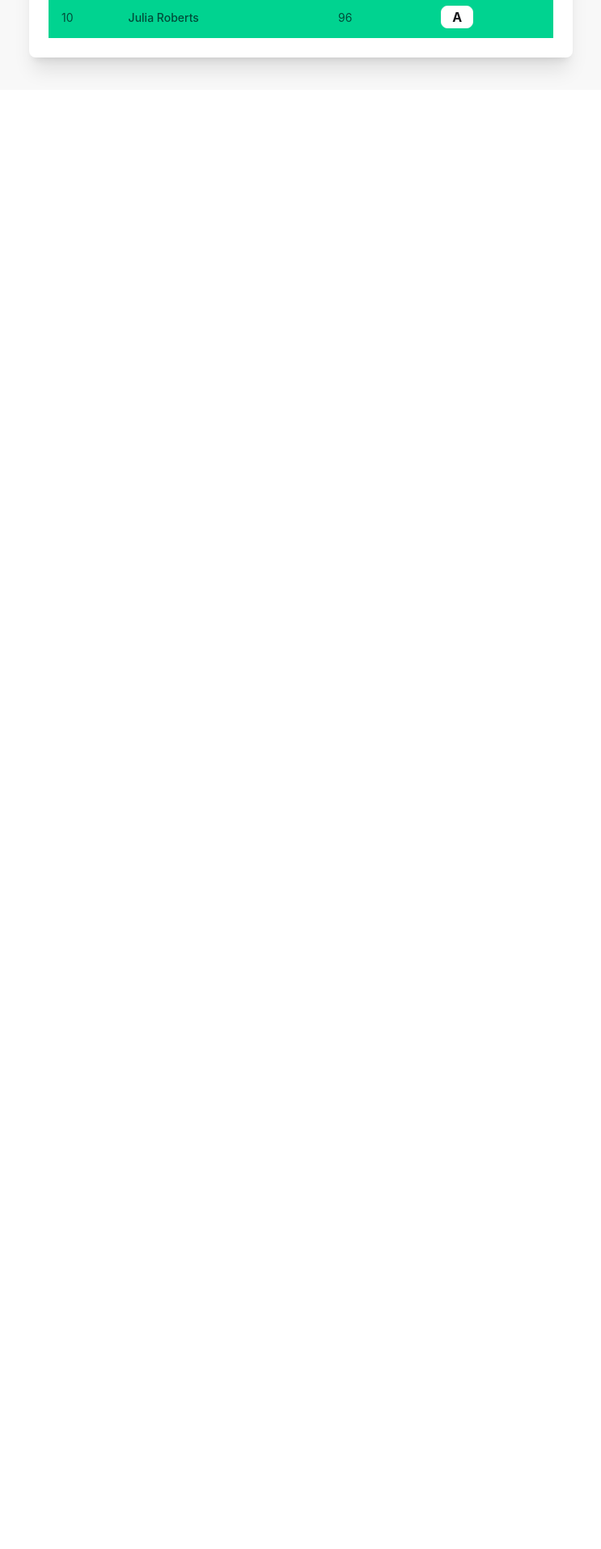
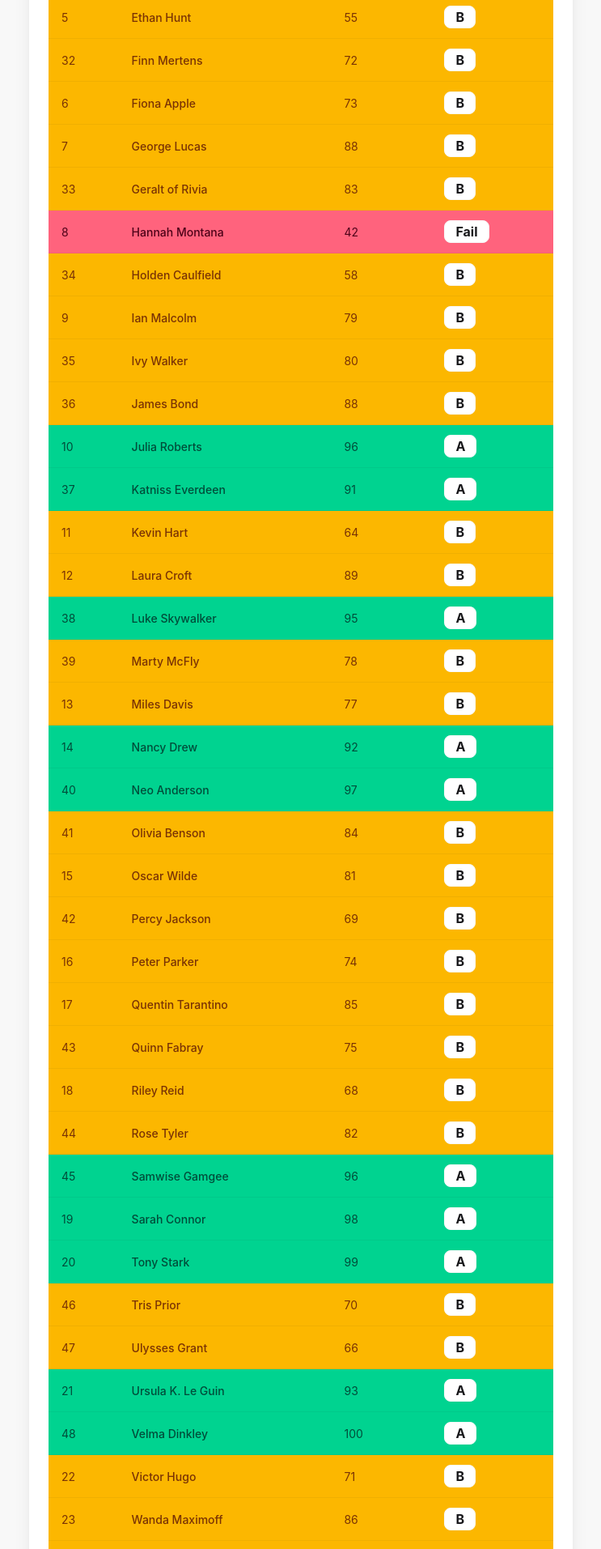
Before and after one commit to Joseph-Monakedi/ReportCards, a React (Vite) app: page / in a window 1280 px wide. Shown: the part 880-2793 px from the top of the page at 81% size, without its empty margins (268-1011 px from the left). Before the commit the page ends 991 px from the top, so only its background shows below. Built offline with nearby package versions, Linux system fonts and the light colour scheme.

Commit message:
add more student data

```diff
--- a/src/data/students.ts
+++ b/src/data/students.ts
@@ -15,4 +15,44 @@ export const students: Student[] = [
   { id: 8, name: "Hannah Montana", score: 42 },
   { id: 9, name: "Ian Malcolm", score: 79 },
   { id: 10, name: "Julia Roberts", score: 96 },
+  { id: 11, name: "Kevin Hart", score: 64 },
+  { id: 12, name: "Laura Croft", score: 89 },
+  { id: 13, name: "Miles Davis", score: 77 },
+  { id: 14, name: "Nancy Drew", score: 92 },
+  { id: 15, name: "Oscar Wilde", score: 81 },
+  { id: 16, name: "Peter Parker", score: 74 },
+  { id: 17, name: "Quentin Tarantino", score: 85 },
+  { id: 18, name: "Riley Reid", score: 68 },
+  { id: 19, name: "Sarah Connor", score: 98 },
+  { id: 20, name: "Tony Stark", score: 99 },
+  { id: 21, name: "Ursula K. Le Guin", score: 93 },
+  { id: 22, name: "Victor Hugo", score: 71 },
+  { id: 23, name: "Wanda Maximoff", score: 86 },
+  { id: 24, name: "Xavier Woods", score: 62 },
+  { id: 25, name: "Yara Shahidi", score: 84 },
+  { id: 26, name: "Zane Grey", score: 59 },
+  { id: 27, name: "Arthur Dent", score: 45 },
+  { id: 28, name: "Beatrix Kiddo", score: 90 },
+  { id: 29, name: "Clark Kent", score: 87 },
+  { id: 30, name: "Daisy Buchanan", score: 76 },
+  { id: 31, name: "Ellen Ripley", score: 94 },
+  { id: 32, name: "Finn Mertens", score: 72 },
+  { id: 33, name: "Geralt of Rivia", score: 83 },
+  { id: 34, name: "Holden Caulfield", score: 58 },
+  { id: 35, name: "Ivy Walker", score: 80 },
+  { id: 36, name: "James Bond", score: 88 },
+  { id: 37, name: "Katniss Everdeen", score: 91 },
+  { id: 38, name: "Luke Skywalker", score: 95 },
+  { id: 39, name: "Marty McFly", score: 78 },
+  { id: 40, name: "Neo Anderson", score: 97 },
+  { id: 41, name: "Olivia Benson", score: 84 },
+  { id: 42, name: "Percy Jackson", score: 69 },
+  { id: 43, name: "Quinn Fabray", score: 75 },
+  { id: 44, name: "Rose Tyler", score: 82 },
+  { id: 45, name: "Samwise Gamgee", score: 96 },
+  { id: 46, name: "Tris Prior", score: 70 },
+  { id: 47, name: "Ulysses Grant", score: 66 },
+  { id: 48, name: "Velma Dinkley", score: 100 },
+  { id: 49, name: "Winston Smith", score: 52 },
+  { id: 50, name: "Zelda Fitzgerald", score: 89 }
 ];
```
